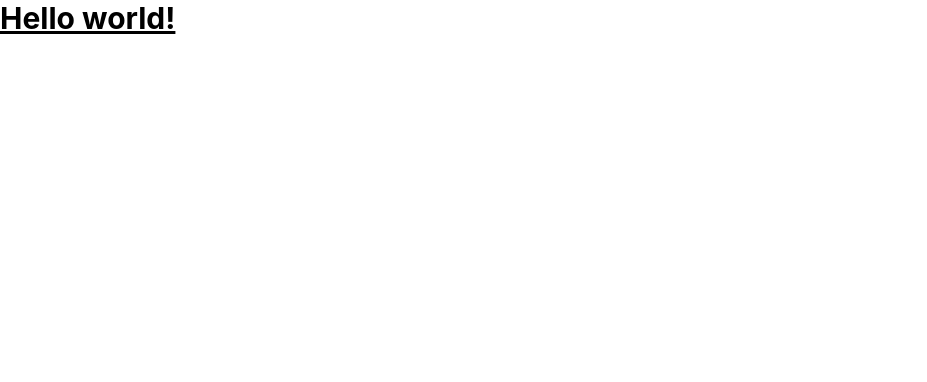
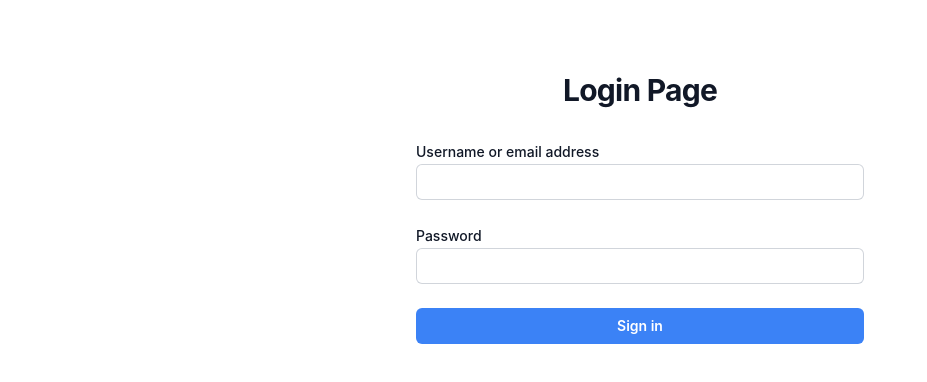
Before and after one commit to jaehunn/form-control, a React (Vite) app: page /login in a window 1280 px wide. Shown: the top 382 px of the page, without its empty margins (0-927 px from the left). Built offline with nearby package versions, Linux system fonts and the light colour scheme.

Commit message:
Login Page

```diff
--- a/src/pages/Login.page.tsx
+++ b/src/pages/Login.page.tsx
@@ -1,5 +1,57 @@
 const Login = () => {
-  return <h1 className="text-3xl font-bold underline">Hello world!</h1>;
+  return (
+    <div className="flex w-full min-h-full items-center justify-center py-12 px-4 ">
+      <div className="w-full max-w-md space-y-8">
+        <h1 className="mt-6 text-center text-3xl font-bold tracking-tight text-gray-900">
+          Login Page
+        </h1>
+
+        <form className="mt-8 space-y-6">
+          <div>
+            <label
+              htmlFor="username"
+              className="block text-sm font-medium leading-6 text-gray-900"
+            >
+              Username or email address
+            </label>
+
+            <input
+              type="text"
+              name="username"
+              value=""
+              autoComplete="off"
+              className="block w-full rounded-md border-0 py-1.5 px-2 text-gray-900 ring-1 ring-inset ring-gray-300 placeholder:text-gray-400 focus:ring-2 focus:ring-inset focus:ring-blue-500"
+            />
+          </div>
+
+          <div>
+            <label
+              htmlFor="password"
+              className="block text-sm font-medium leading-6 text-gray-900"
+            >
+              Password
+            </label>
+            <input
+              type="text"
+              name="password"
+              value=""
+              autoComplete="off"
+              className="block w-full rounded-md border-0 py-1.5 px-2 text-gray-900 ring-1 ring-inset ring-gray-300 placeholder:text-gray-400 focus:ring-2 focus:ring-inset focus:ring-blue-500 "
+            />
+          </div>
+
+          <div>
+            <button
+              type="submit"
+              className="group relative flex w-full justify-center rounded-md bg-blue-500 py-2 px-3 text-sm font-semibold text-white hover:bg-blue-400 focus-visible:outline focus-visible:outline-2 focus-visible:outline-offset-2 focus-visible:outline-blue-500"
+            >
+              Sign in
+            </button>
+          </div>
+        </form>
+      </div>
+    </div>
+  );
 };
 
 export default Login;
```
